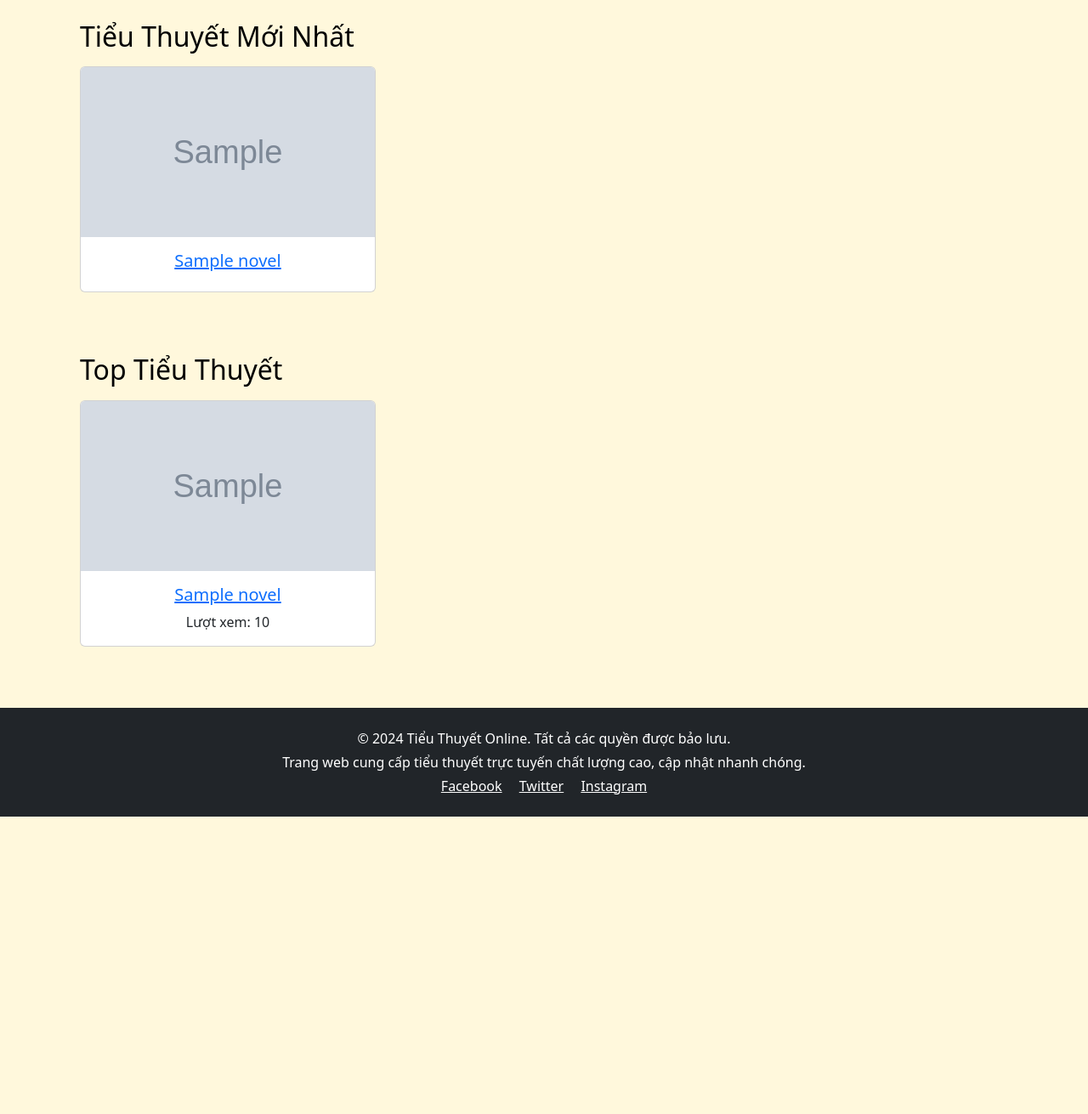
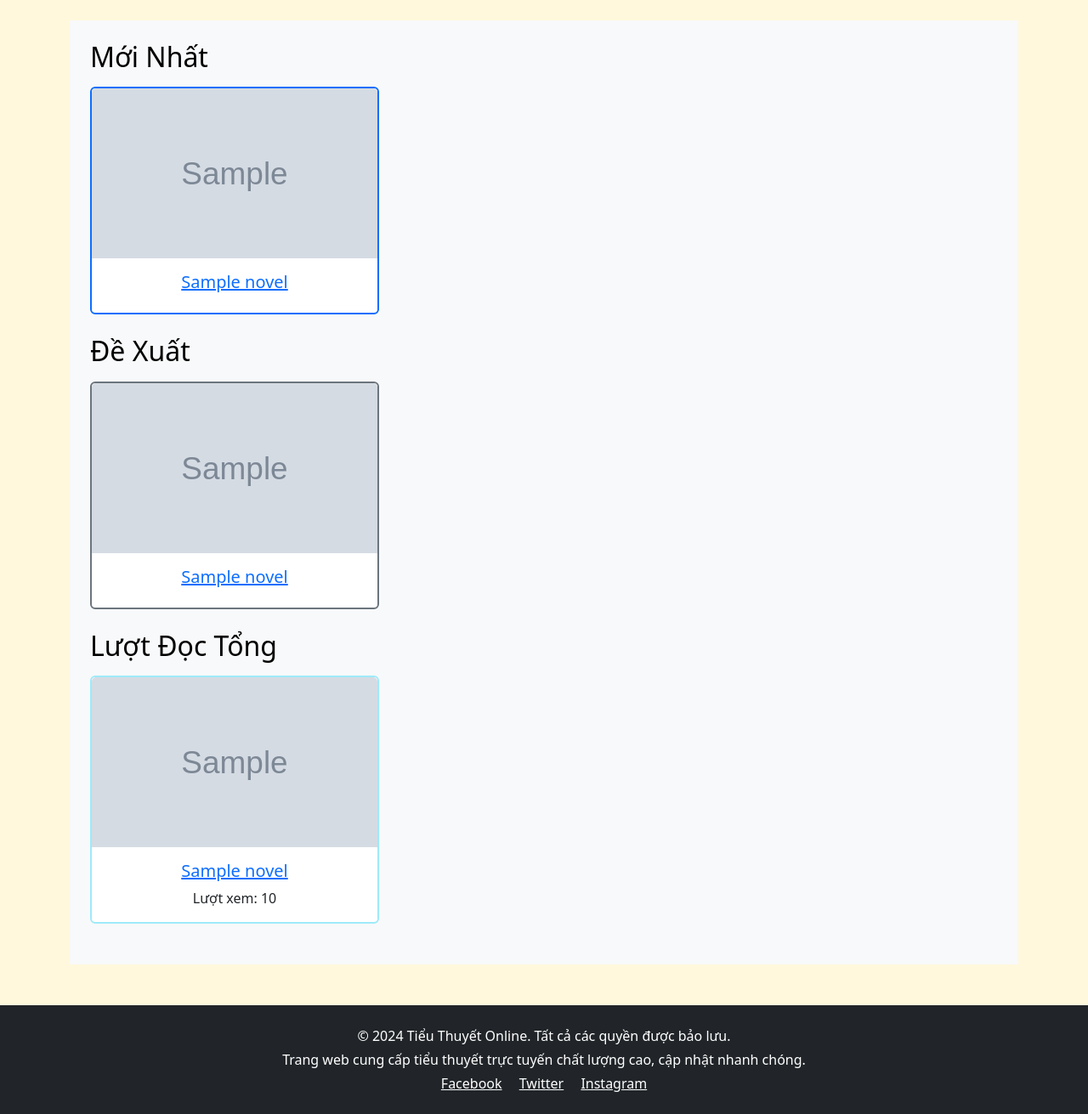
Before and after one commit to phamt1552001/RingoNovel, a Django app: page / in a window 1280 px wide. Shown: the part 56-1367 px from the top of the page at 85% size. Before the commit the page ends 1017 px from the top, so only its background shows below. Run offline with Django 5.2, Linux system fonts and the light colour scheme; tables that the repository leaves empty hold one stand-in row (values such as "Sample post"); grey boxes marked "Sample" are stand-in pictures.

Commit message:
Tối ưu giao diện index.html

```diff
--- a/web/templates/index.html
+++ b/web/templates/index.html
@@ -1,15 +1,16 @@
 {% extends "base.html" %}
 {% block title %}Trang Chủ{% endblock %}
 {% block content %}
-<div class="container mt-4">
+<div class="container mt-4 bg-light p-4">
+    </style>
     <!-- Tiểu Thuyết Mới Nhất -->
-    <section id="moi-nhat">
-        <h2 class="mb-3">Tiểu Thuyết Mới Nhất</h2>
+    <section id="moi-nhat" class="">
+        <h2 class="mb-3">Mới Nhất</h2>
         <div class="row">
             <!-- Lặp lại 4 hàng, mỗi hàng 3 cột -->
             {% for novel in novels_news %}
             <div class="col-md-4 mb-4">
-                <div class="card">
+                <div class="card border border-2 border-primary">
                     <img src="{{ novel.cover_image }}" class="card-img-top" alt="{{ novel.title }}">
                     <div class="card-body text-center">
                         <h5 class="card-title"><a href="{% url 'novel_detail' novel_id=novel.id %}">{{ novel.title }}</a></h5> <!-- Fixed link here -->
@@ -20,14 +21,32 @@
         </div>
     </section>
 
+        <!-- Tiểu Thuyết Đề Xuất -->
+        <section id="de-xuat" class="">
+            <h2 class="mb-3">Đề Xuất</h2>
+            <div class="row">
+                <!-- Lặp lại 4 hàng, mỗi hàng 3 cột -->
+                {% for novel in novels_news %}
+                <div class="col-md-4 mb-4">
+                    <div class="card border border-2 border-secondary">
+                        <img src="{{ novel.cover_image }}" class="card-img-top" alt="{{ novel.title }}">
+                        <div class="card-body text-center">
+                            <h5 class="card-title"><a href="{% url 'novel_detail' novel_id=novel.id %}">{{ novel.title }}</a></h5> <!-- Fixed link here -->
+                        </div>
+                    </div>
+                </div>
+                {% endfor %}
+            </div>
+        </section>
+
     <!-- Top Tiểu Thuyết -->
-    <section id="top-novels" class="mt-5">
-        <h2 class="mb-3">Top Tiểu Thuyết</h2>
+    <section id="top-novels" class="">
+        <h2 class="mb-3">Lượt Đọc Tổng</h2>
         <div class="row">
             <!-- Lặp lại 4 hàng, mỗi hàng 3 cột -->
             {% for novel in top_novels %}
             <div class="col-md-4 mb-4">
-                <div class="card">
+                <div class="card border border-2 border-info-subtle">
                     <img src="{{ novel.cover_image }}" class="card-img-top" alt="{{ novel.title }}">
                     <div class="card-body text-center">
                         <h5 class="card-title"><a href="{% url 'novel_detail' novel_id=novel.id %}">{{ novel.title }}</a></h5>
```
